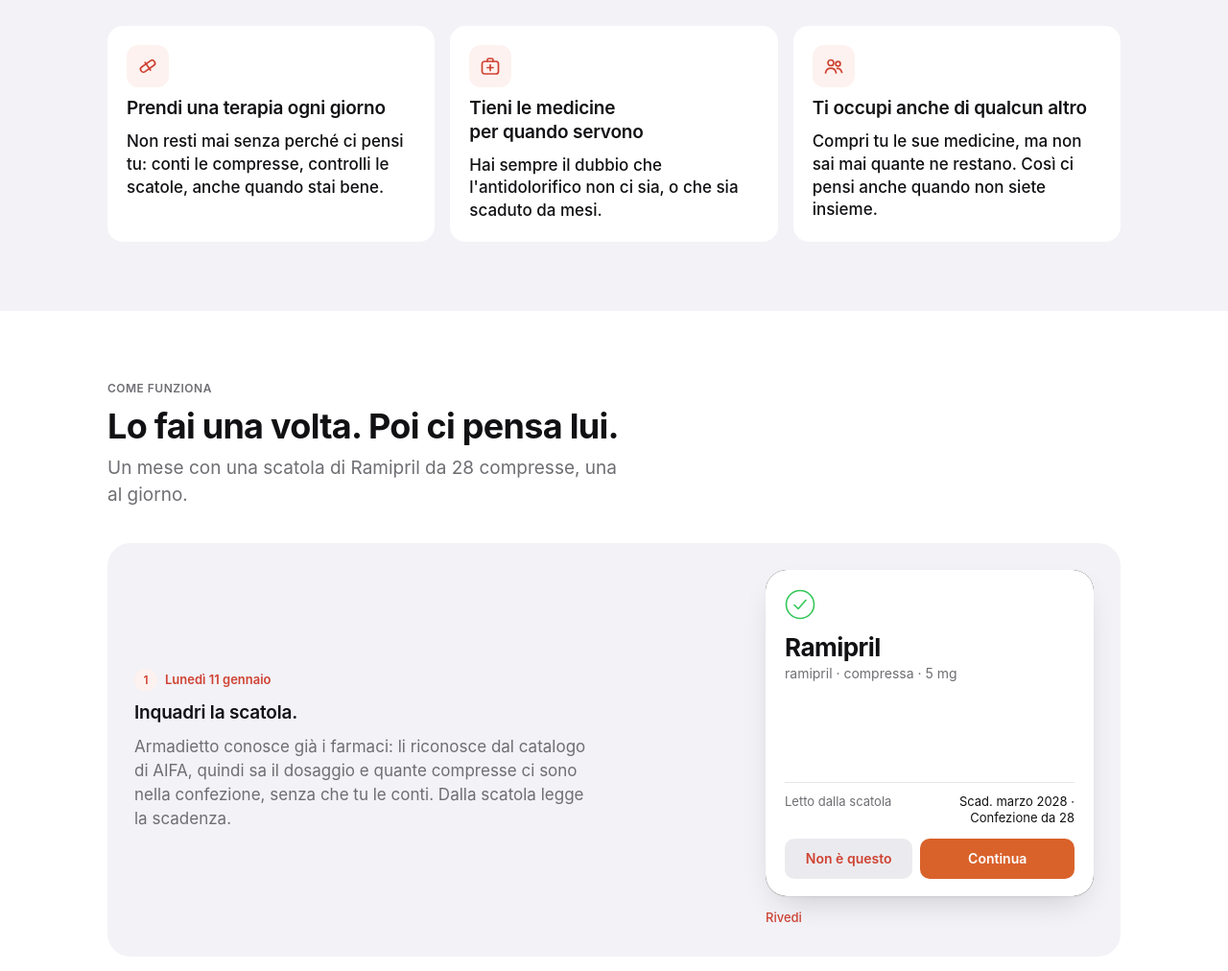
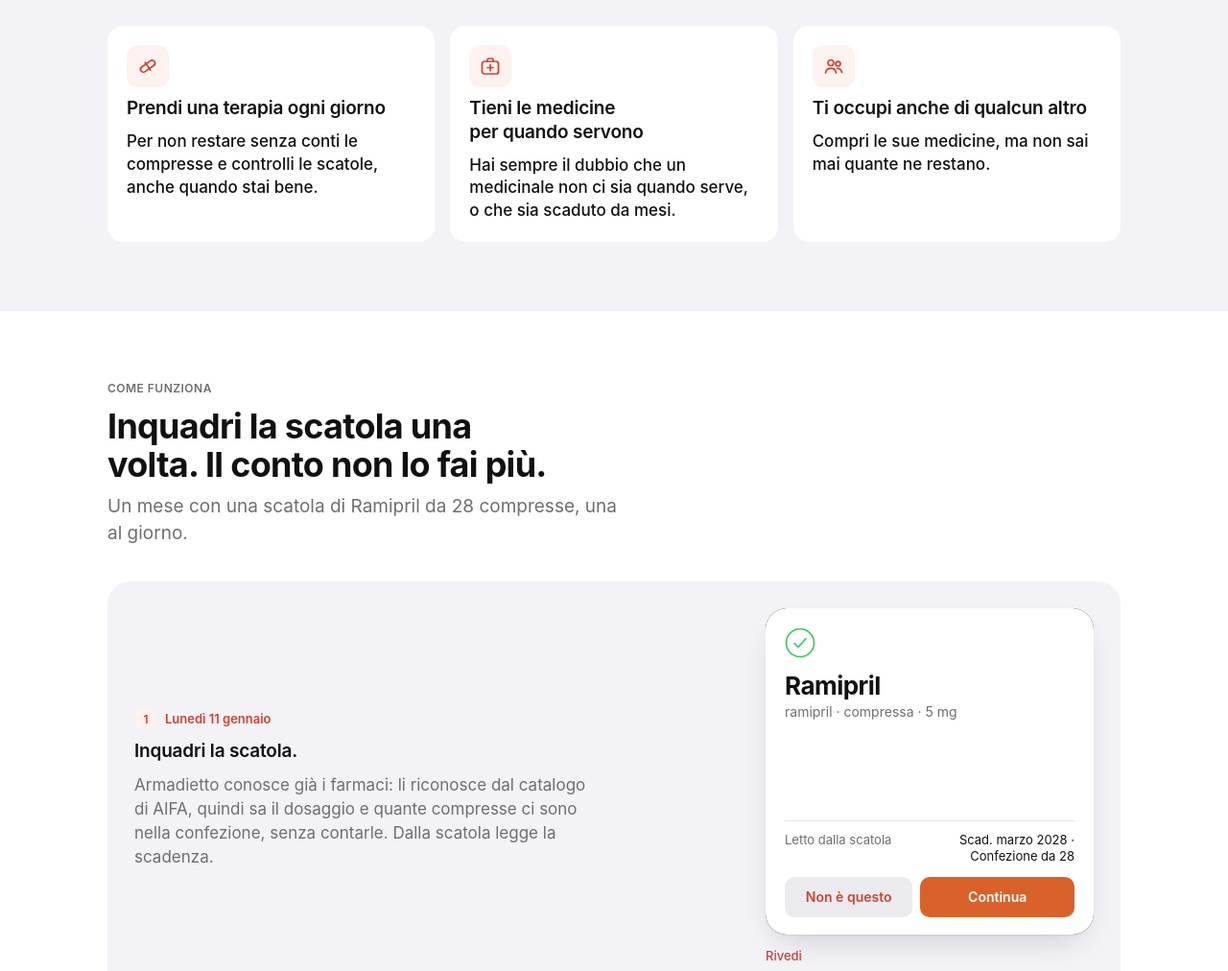
Before and after one commit to mattiadebonis/armadietto-landing, a plain HTML site: page index.html in a window 1280 px wide. Shown: the part 1000-2012 px from the top of the page at 96% size. Drawn offline with Linux system fonts and the light colour scheme.

Commit message:
Copy: niente contrapposizione tu/lui, riquadri «Ci stai attento» più generali
- «Come funziona»: nuovo titolo senza «ci pensa lui» né durata
- Riquadro 2: un medicinale in generale, non l'antidolorifico
- Riquadro 3: tolta la frase «così ci pensi anche quando non siete insieme»
- Passi 1-3: via i «tu» messi in contrapposizione all'app

Co-Authored-By: Claude Opus 5.5 <noreply@anthropic.com>

```diff
--- a/index.html
+++ b/index.html
@@ -526,17 +526,17 @@ footer .wrap { display: flex; flex-wrap: wrap; gap: 12px 24px; justify-content:
         <div class="person">
           <span class="person-ic"><svg viewBox="0 0 24 24" aria-hidden="true"><rect x="3.5" y="9" width="17" height="6" rx="3" transform="rotate(-35 12 12)"/><path d="M9.2 8.1l5.6 8"/></svg></span>
           <h3>Prendi una terapia ogni giorno</h3>
-          <p>Non resti mai senza perché ci pensi tu: conti le compresse, controlli le scatole, anche quando stai bene.</p>
+          <p>Per non restare senza conti le compresse e controlli le scatole, anche quando stai bene.</p>
         </div>
         <div class="person">
           <span class="person-ic"><svg viewBox="0 0 24 24" aria-hidden="true"><rect x="3.5" y="7" width="17" height="13" rx="2.5"/><path d="M9 7V5.5A1.5 1.5 0 0 1 10.5 4h3A1.5 1.5 0 0 1 15 5.5V7M12 10.5v6M9 13.5h6"/></svg></span>
           <h3>Tieni le medicine per quando servono</h3>
-          <p>Hai sempre il dubbio che l'antidolorifico non ci sia, o che sia scaduto da mesi.</p>
+          <p>Hai sempre il dubbio che un medicinale non ci sia quando serve, o che sia scaduto da mesi.</p>
         </div>
         <div class="person">
           <span class="person-ic"><svg viewBox="0 0 24 24" aria-hidden="true"><circle cx="9" cy="8.5" r="3"/><path d="M3.5 19c.6-3 2.8-4.8 5.5-4.8s4.9 1.8 5.5 4.8"/><circle cx="16.5" cy="9.5" r="2.4"/><path d="M15.6 14.4c2.3-.2 4.2 1.3 4.9 4.1"/></svg></span>
           <h3>Ti occupi anche di qualcun altro</h3>
-          <p>Compri tu le sue medicine, ma non sai mai quante ne restano. Così ci pensi anche quando non siete insieme.</p>
+          <p>Compri le sue medicine, ma non sai mai quante ne restano.</p>
         </div>
       </div>
     </div>
@@ -546,7 +546,7 @@ footer .wrap { display: flex; flex-wrap: wrap; gap: 12px 24px; justify-content:
     <div class="wrap">
       <div class="section-head">
         <span class="label">Come funziona</span>
-        <h2 id="tempo">Lo fai una volta. Poi ci pensa lui.</h2>
+        <h2 id="tempo">Inquadri la scatola una volta. Il conto non lo fai più.</h2>
         <p class="lead">Un mese con una scatola di Ramipril da 28 compresse, una al giorno.</p>
       </div>
       <ol class="timeline">
@@ -554,7 +554,7 @@ footer .wrap { display: flex; flex-wrap: wrap; gap: 12px 24px; justify-content:
           <div class="txt">
             <span class="when"><i>1</i>Lunedì 11 gennaio</span>
             <h3>Inquadri la scatola.</h3>
-            <p>Armadietto conosce già i farmaci: li riconosce dal catalogo di AIFA, quindi sa il dosaggio e quante compresse ci sono nella confezione, senza che tu le conti. Dalla scatola legge la scadenza.</p>
+            <p>Armadietto conosce già i farmaci: li riconosce dal catalogo di AIFA, quindi sa il dosaggio e quante compresse ci sono nella confezione, senza contarle. Dalla scatola legge la scadenza.</p>
           </div>
           <div class="vis">
             <div class="cam" role="img" aria-label="La fotocamera inquadra nel mirino una scatola di Ramipril 5 mg da 28 compresse. Armadietto la riconosce: ramipril, compressa, 5 mg; dalla scatola legge scadenza marzo 2028 e confezione da 28.">
@@ -578,7 +578,7 @@ footer .wrap { display: flex; flex-wrap: wrap; gap: 12px 24px; justify-content:
           <div class="txt">
             <span class="when"><i>2</i>Un attimo dopo</span>
             <h3>Sai subito quando finisce.</h3>
-            <p>Tu dici solo come la prendi, e il giorno in cui finisce lo calcola da solo. Ti dice anche quando arriverà il promemoria per la ricetta.</p>
+            <p>Basta dire come la prendi: il giorno in cui finisce è già calcolato, e anche quello del promemoria per la ricetta.</p>
           </div>
           <div class="vis">
             <div class="card ansr" role="img" aria-label="Ramipril 5 mg, confezione da 28 compresse, scadenza marzo 2028, posologia: a orari fissi, ogni giorno, 1 compressa alle 8:00. Finisce il 7 febbraio. Promemoria il 28 gennaio per la ricetta, 7 giorni lavorativi prima, lo cambi in Notifiche.">
@@ -603,7 +603,7 @@ footer .wrap { display: flex; flex-wrap: wrap; gap: 12px 24px; justify-content:
           <div class="txt">
             <span class="when"><i>3</i>Giovedì 28 gennaio</span>
             <h3>Ti arriva l'avviso.</h3>
-            <p>Giorni prima che finisca: di solito 7 giorni lavorativi, o quanti ne scegli tu. Se serve la ricetta te lo dice, così hai il tempo di chiederla.</p>
+            <p>Giorni prima che finisca: di solito 7 giorni lavorativi, o quanti ne scegli. Se serve la ricetta è scritto nell'avviso, così hai il tempo di chiederla.</p>
           </div>
           <div class="vis">
             <div class="lock" role="img" aria-label="La notifica sulla schermata di blocco, giovedì 28 gennaio alle 9:00: Ramipril 5 mg finisce il 7 febbraio. Scorte, ne restano 10. Serve la ricetta: chiedila al medico.">
```
